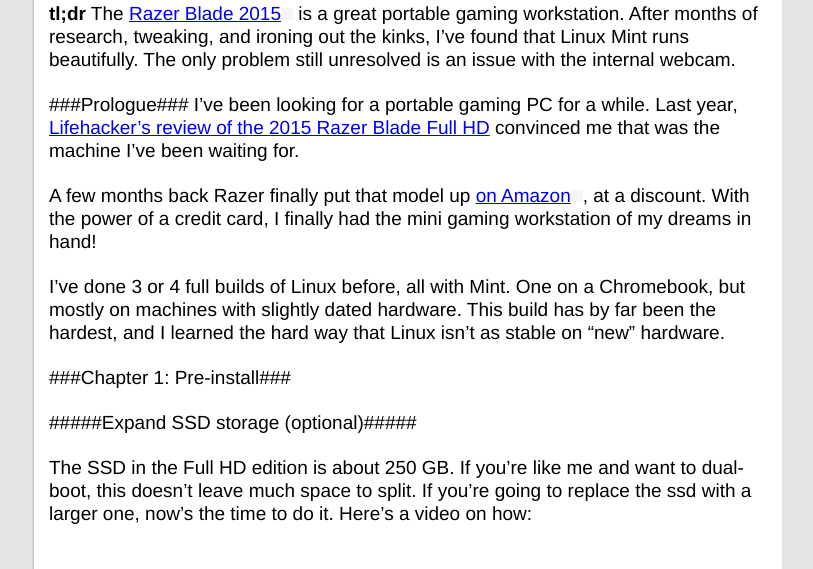
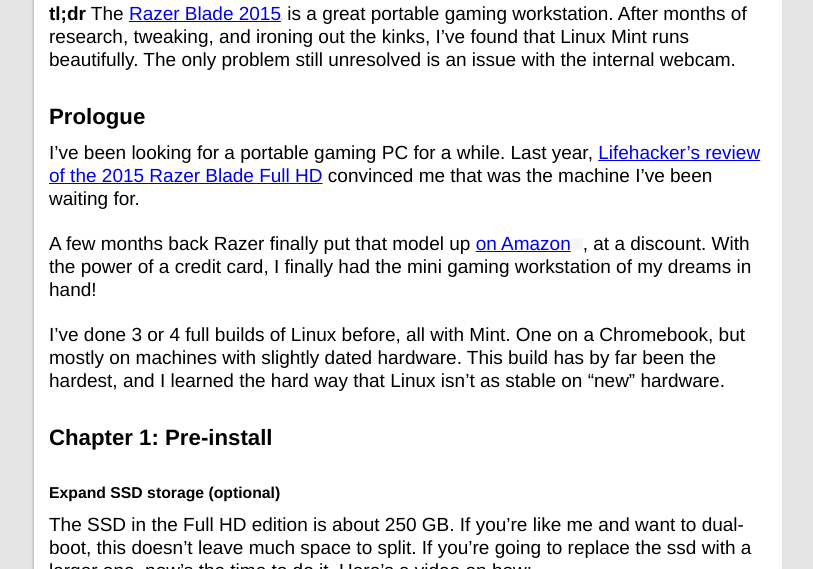
Before and after one commit to cryptic-io/cryptic-chat, a Jekyll site: the page built from _posts/2016-04-09-linux-mint-razer-blade.markdown, in a window 1280 px wide, cut to the strip 634-1203 px from the top of the page. Shown: the whole strip, without its empty margins (232-1045 px from the left). Built offline with Jekyll 4.4.1, drawn with Linux system fonts in a browser that asks for light colours; nearby versions of some CDN libraries; comment, search, counter and statistics services are not loaded; some of the changed text lies outside the part shown; grey boxes are pictures that could not be loaded.

Commit message:
fix some issues with razer mint post

```diff
--- a/_includes/css/general.css
+++ b/_includes/css/general.css
@@ -109,3 +109,7 @@
     border-radius: 0 3px 3px 0;
     border-right: 1px solid {{ page.grayDarkHover }};
 }
+
+.amazon-referral-link {
+    padding: 0 !important;
+}
--- a/_posts/2016-04-09-linux-mint-razer-blade.markdown
+++ b/_posts/2016-04-09-linux-mint-razer-blade.markdown
@@ -7,28 +7,28 @@
 
 ![Linux Mint logo](https://upload.wikimedia.org/wikipedia/commons/5/5c/Linux_Mint_Official_Logo.svg)
 
-**tl;dr** The <a  href="http://www.amazon.com/gp/product/B01AGINE7Q/ref=as_li_tl?ie=UTF8&camp=1789&creative=9325&creativeASIN=B01AGINE7Q&linkCode=as2&tag=likethemammal-20&linkId=VLVDTKUEZSESNTID">Razer Blade 2015</a><img src="http://ir-na.amazon-adsystem.com/e/ir?t=likethemammal-20&l=as2&o=1&a=B01AGINE7Q" width="1" height="1" border="0" alt="" style="border:none !important; margin:0px !important;" /> is a great portable gaming workstation. After months of research, tweaking, and ironing out the kinks, I've found that Linux Mint runs beautifully. The only problem still unresolved is an issue with the internal webcam.
+**tl;dr** The <a  href="http://www.amazon.com/gp/product/B01AGINE7Q/ref=as_li_tl?ie=UTF8&camp=1789&creative=9325&creativeASIN=B01AGINE7Q&linkCode=as2&tag=likethemammal-20&linkId=VLVDTKUEZSESNTID">Razer Blade 2015</a><img class="amazon-referral-link" src="http://ir-na.amazon-adsystem.com/e/ir?t=likethemammal-20&l=as2&o=1&a=B01AGINE7Q" width="1" height="1" border="0" alt="" style="border:none !important; margin:0px !important;" /> is a great portable gaming workstation. After months of research, tweaking, and ironing out the kinks, I've found that Linux Mint runs beautifully. The only problem still unresolved is an issue with the internal webcam.
 
-###Prologue###
+### Prologue
 I've been looking for a portable gaming PC for a while. Last year, [Lifehacker's review of the 2015 Razer Blade Full HD](http://gizmodo.com/razer-blade-2015-review-finally-living-the-thin-gaming-1689073179) convinced me that was the machine I've been waiting for.
 
 A few months back Razer finally put that model up <a  href="http://www.amazon.com/gp/product/B01AGINE7Q/ref=as_li_tl?ie=UTF8&camp=1789&creative=9325&creativeASIN=B01AGINE7Q&linkCode=as2&tag=likethemammal-20&linkId=VLVDTKUEZSESNTID">on Amazon</a><img src="http://ir-na.amazon-adsystem.com/e/ir?t=likethemammal-20&l=as2&o=1&a=B01AGINE7Q" width="1" height="1" border="0" alt="" style="border:none !important; margin:0px !important;" />, at a discount. With the power of a credit card, I finally had the mini gaming workstation of my dreams in hand!
 
 I've done 3 or 4 full builds of Linux before, all with Mint. One on a Chromebook, but mostly on machines with slightly dated hardware. This build has by far been the hardest, and I learned the hard way that Linux isn't as stable on "new" hardware.
 
-###Chapter 1: Pre-install###
+### Chapter 1: Pre-install
 
-#####Expand SSD storage (optional)#####
+##### Expand SSD storage (optional)
 
 The SSD in the Full HD edition is about 250 GB. If you're like me and want to dual-boot, this doesn't leave much space to split. If you're going to replace the ssd with a larger one, now's the time to do it. Here's a video on how:
 
 <iframe width="560" height="315" src="https://www.youtube.com/embed/xjM-ByOE0fQ" frameborder="0" allowfullscreen></iframe>
 
-#####Prepare your SSD (optional)#####
+##### Prepare your SSD (optional)
 
 There's loads of stuff that can be done to reduce the wear on a SSD. Several things on [this list](https://sites.google.com/site/easylinuxtipsproject/ssd) can, and should, only be done before install. It's something to consider.
 
-#####Get a bootable USB drive#####
+##### Get a bootable USB drive
 
 Get the download for Mint from the [downloads page](https://www.linuxmint.com/download.php), I **highly recommend** you choose the Mate version over Cinnamon. Mint and Cinnamon are the window managers that come bundled with their respective version of the Mint download. This choice will come into play later. Although, if you choose Cinnamon and run into problems, there are ways to switch after the fact.
 
@@ -36,7 +36,7 @@
 
 Use [this tutorial](https://community.linuxmint.com/tutorial/view/744) to mount the downloaded `.iso` to a USB drive that's at least 2GB.
 
-###Chapter 2: Install###
+### Chapter 2: Install
 Plug the Razer Blade into a power source. Follow the directions in the user guide to boot from USB and start the install process.
 
 If you end up on the partition menu to customize the size of the install, make sure to add a few GB partition as "swap area". Among other things, this is important for resuming from a suspend. Learned this the hard way.
@@ -45,12 +45,12 @@
 
 After install, boot up the machine, sign in, and install any updates from the Update Manager.
 
-###Chapter 3: Fixing hardware issues###
+### Chapter 3: Fixing hardware issues
 There are several parts of the hardware that just aren't hooked up right with the base install. I ran into issues with suspend black-screening indefinitely, two-finger scroll not working and other touchpad issues, and the internal webcam not working.
 
 The only concrete and consistent fix I've found is to change the version of the Linux kernel being used to one of the more recent versions. This is a critical part of the system, so use caution, but I was able to fix most of my hardware issues this way.
 
-#####Changing the kernel#####
+##### Changing the kernel
 
 Using the same Update Manager, navigate to View > Linux Kernels. This menu shows the full list of kernels available to switch to. As of this writing, the recommended and default kernel for Mint is **3.19.0-32**. I tried several different versions, some fixing some issues and creating others. The version I found most stable is **4.2.0-18**, and that's what I landed on.
 
@@ -58,10 +58,10 @@
 
 This should fix the touchpad and suspend issues. The internal webcam issue still haunts me. I've worked around it by booting into Windows (works fine there) or using an external one. There are [several](https://insider.razerzone.com/index.php?threads/linux-on-a-new-blade.4115/page-4) [threads](https://bugs.launchpad.net/ubuntu/+source/cheese/+bug/1295247) that have mentioned this as a common issue.
 
-###Chapter 4: Fixing software issues###
+### Chapter 4: Fixing software issues
 As I'll touch on in the last chapter, battery length was a bit disappointing at first. With Cinnamon, by default I was barely getting 1.5 hours of battery life with general usage (internet browsing, videos, code editor)! Maybe 2.5 using Windows. At first this felt like a deal breaker, until I fixed the issues actually causing the power drain. Now I can get around 3.5 - 4. Which, in my opinion, is decent for a laptop gaming rig.
 
-#####Switching to Nvidia drivers#####
+##### Switching to Nvidia drivers
 
 At some point, it may be explicitly beneficial for you to switch to the Nvidia video card drivers over the default open-source X.Org drivers. Switching will also provide more fine grain control over the video card and provides the ability to switch between Performance settings and Power Saving settings.
 
@@ -69,7 +69,7 @@
 
 Apply the changes and restart when it prompts.
 
-#####Switching from Cinnamon#####
+##### Switching from Cinnamon
 
 I made the mistake of installing the Cinnamon version of Mint, which led to some problems. Cinnamon, just like Mate, is a display manager for the OS. It's a bit cleaner and chicer than Mate, but I ran into **huge** performance issues with Cinnamon. This screenshot below depicts the issue.
 
@@ -81,18 +81,18 @@
 
 Doing this also ended up giving me an hour or so of battery life back, so I highly recommend it.
 
-###Chapter 5: Power savers###
+### Chapter 5: Power savers
 The rest are just tips for getting the most out of the battery.
 
-#####Set the autostart brightness#####
+##### Set the autostart brightness
 
 By default the brightness of the screen is all the way up. I rarely want it that high, so I set the autostart brightness to about 40%. That way I don't have to remember to lower it everytime. [This answer](http://askubuntu.com/a/151665) explains how-to (the comments explain how to find your brightness levels).
 
-#####Consider disabling bluetooth#####
+##### Consider disabling bluetooth
 
 Keeping bluetooth running all the time chews up battery life, just like it does on your phone. There are [several ways](https://community.linuxmint.com/tutorial/view/1102) to disable bluetooth in Linux Mint.
 
-###Epilogue###
+### Epilogue
 That's it. After months of tweaking, and 3 re-builds of the same machine I've come out happy with my Razer Blade. As I mentioned, my only issue left is the internal webcam. Hopefully, as the hardware becomes more supported, the kernels will fix this issue.
 
 Fix something I didn't mention, or have a question? Leave your comments in the section below.
```
